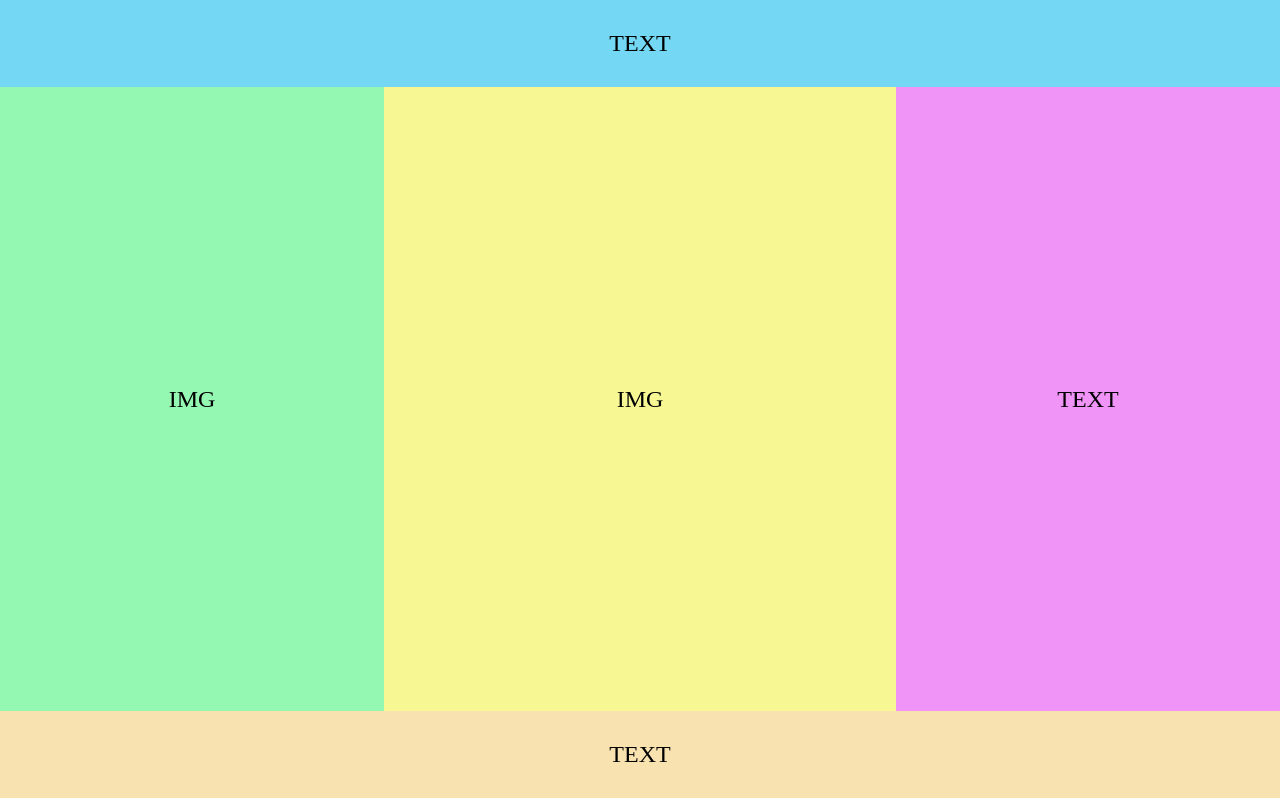
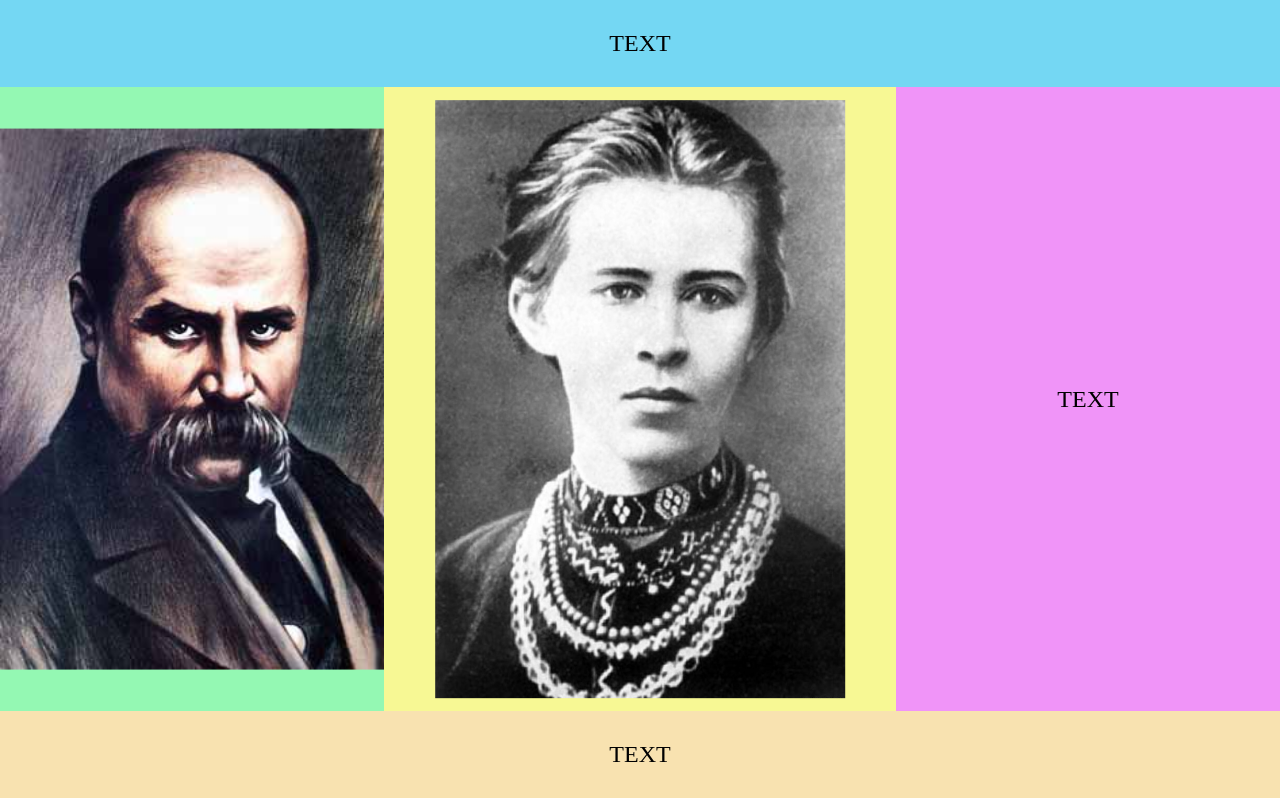
Before and after one commit to Singachpuck/web-introduction, a plain HTML site: page lab1/1/index1.html in a window 1280 px wide. Drawn offline with Linux system fonts and the light colour scheme.

Commit message:
Lab 1: replace img text for actual images

```diff
--- a/lab1/1/index1.html
+++ b/lab1/1/index1.html
@@ -11,9 +11,9 @@
         TEXT
     </header>
     <main>
-        <div class="block block1"><div>IMG</div></div>
-        <div class="block block2"><div>IMG</div></div>
-        <div class="block block3"><div>TEXT</div></div>
+        <div class="block block1"><div><img src="kobzar.jpg" alt="Taras Shevchenko"></div></div>
+        <div class="block block2 central-block"><div><img src="lesia.jpg" alt="Lesia Ukrainka"></div></div>
+        <div class="block block3"><div><span class="text">TEXT</span></div></div>
     </main>
     <footer class="footer">
         TEXT
--- a/lab1/1/style1.css
+++ b/lab1/1/style1.css
@@ -18,8 +18,9 @@ body {
 }
 
 .block > div {
-    line-height: 100%;
-    padding: calc(50vh - 100px) 0;
+    position: relative;
+    padding: calc(50vh - 88px) 0;
+    overflow: hidden;
 }
 
 .block1 {
@@ -37,6 +38,28 @@ body {
     width: 30%;
 }
 
+.central-block img {
+    width: 80%;
+}
+
+/* img {
+    position: absolute;
+    width: 100%;
+    height: auto;
+    top: 50%;
+    left: 0;
+    transform: translateY(-50%);
+} */
+
+.text, img {
+    position: absolute;
+    width: 100%;
+    height: auto;
+    top: 50%;
+    left: 50%;
+    transform: translateY(-50%) translateX(-50%);
+}
+
 .footer {
     background-color: #F8E2B0;
     text-align: center;
--- a/lab1/2/style2.css
+++ b/lab1/2/style2.css
@@ -15,13 +15,16 @@ main {
 }
 
 .block {
+    position: relative;
     font-size: 24px;
     text-align: center;
+    overflow: hidden;
 }
 
 .block > div {
+    padding: calc(50vh - 100px) 0;
     line-height: 100%;
-    padding: calc(50vh - 100px) 0;
+    overflow: hidden;
 }
 
 .block1 {
@@ -39,6 +42,19 @@ main {
     background-color: #F094F8;
 }
 
+.central-block img {
+    width: 70%;
+}
+
+img {
+    position: absolute;
+    width: 100%;
+    height: auto;
+    top: 50%;
+    left: 50%;
+    transform: translateY(-50%) translateX(-50%);
+}
+
 .footer {
     background-color: #F8E2B0;
     text-align: center;
```
Also changed, not shown: lab1/2/index2.html (+3 -3 lines), lab1/1/kobzar.jpg (added), lab1/1/lesia.jpg (added), lab1/2/kobzar.jpg (added), lab1/2/lesia.jpg (added).
